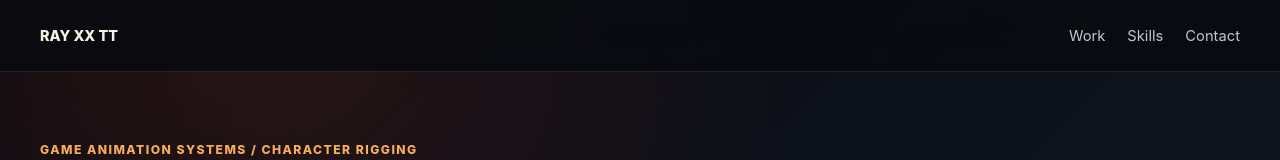
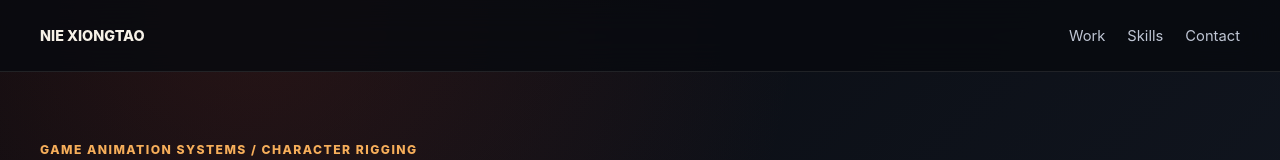
Before and after one commit to XIONGTAO-1/XIONGTAO-1.github.io, a React (Vite) app: page / in a window 1280 px wide. Shown: the top 160 px of the page. Built offline with nearby package versions, Linux system fonts and the light colour scheme.

Commit message:
chore: update portfolio name

```diff
--- a/index.html
+++ b/index.html
@@ -5,9 +5,9 @@
     <meta name="viewport" content="width=device-width, initial-scale=1.0" />
     <meta
       name="description"
-      content="Ray XX TT is a technical animator and character rigger portfolio for games, animation systems, rigging, and pipeline tools."
+      content="NIE XIONGTAO is a technical animator and character rigger portfolio for games, animation systems, rigging, and pipeline tools."
     />
-    <title>Ray XX TT | Technical Animator / Character Rigger</title>
+    <title>NIE XIONGTAO | Technical Animator / Character Rigger</title>
   </head>
   <body>
     <div id="root"></div>
--- a/src/data/profile.ts
+++ b/src/data/profile.ts
@@ -1,13 +1,13 @@
 import type { Profile } from "../types";
 
 export const profile: Profile = {
-  name: "Ray XX TT",
+  name: "NIE XIONGTAO",
   title: "Technical Animator / Character Rigger",
   tagline:
     "I build production-ready character rigs, animation workflows, and real-time tools that help animators move faster without losing performance or control.",
   location: "Available for game animation and rigging roles",
   email: "rayxxtt@example.com",
   linkedinUrl: "https://www.linkedin.com/in/rayxxtt/",
-  resumeUrl: "/Ray-XX-TT-Resume.pdf",
+  resumeUrl: "/NIE-XIONGTAO-Resume.pdf",
   reelUrl: "https://www.youtube.com/embed/dQw4w9WgXcQ"
 };
```
Also changed, not shown: 2 other files (tests, documents, lock files or other folders).
